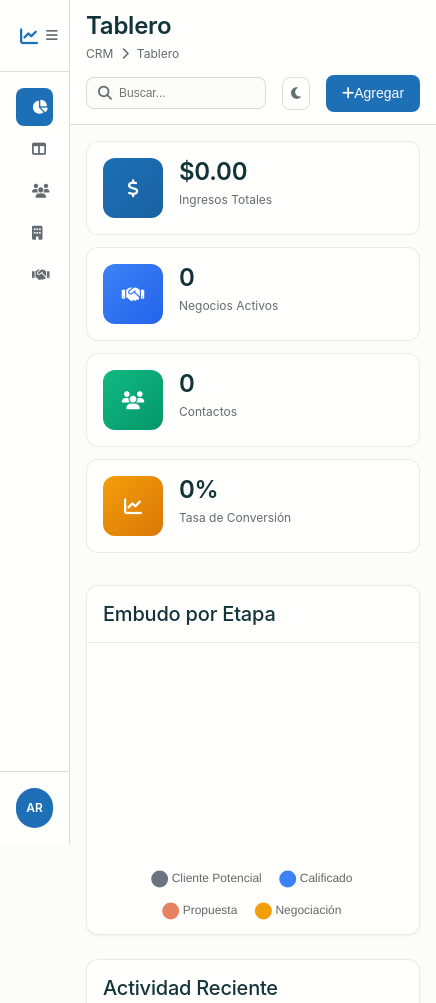
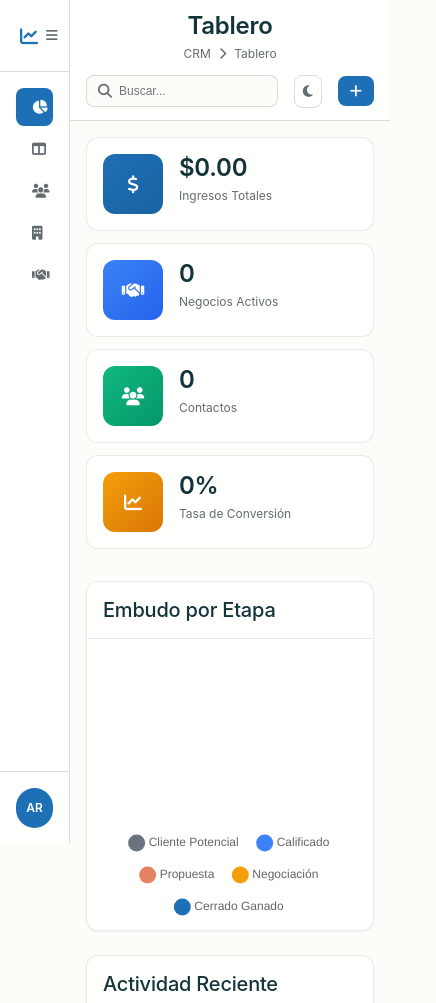
Before and after one commit to magicdesignefecto/CRM-Magic-Design-Efecto-Pro, a plain HTML site: page index.html in a window 390 px wide. Shown: the top 1003 px of the page, 436 px wide, since content can reach past the window. Drawn offline with nearby package versions, Linux system fonts and the light colour scheme; a web font is replaced by a local one.

Commit message:
Update index.html

```diff
--- a/index.html
+++ b/index.html
@@ -331,6 +331,7 @@
         body {
           margin: 0;
           padding: 0;
+          overflow-x: hidden;
         }
 
         *,
@@ -776,6 +777,7 @@
             color: var(--color-text);
             display: flex;
             min-height: 100vh;
+            overflow-x: hidden;
         }
 
         /* Sidebar Styles */
@@ -833,7 +835,8 @@
         }
 
         .sidebar-menu {
-            flex: 1;
+            flex-grow: 1;
+            overflow-y: auto;
             padding: var(--space-16);
         }
 
@@ -927,6 +930,8 @@
             transition: margin-left var(--duration-normal) var(--ease-standard);
             display: flex;
             flex-direction: column;
+            overflow-x: hidden;
+            max-width: 100%;
         }
 
         .sidebar.collapsed + .main-content {
@@ -1688,12 +1693,33 @@
                 align-items: stretch;
             }
 
+            .header-left {
+                width: 100%;
+                text-align: center;
+            }
+
+            .breadcrumb {
+                justify-content: center;
+            }
+
             .header-right {
+                width: 100%;
                 justify-content: space-between;
             }
 
+            .search-box {
+                flex-grow: 1;
+            }
+
             .search-box input {
-                width: 180px;
+                width: 100%;
+            }
+
+            #addNewBtn span {
+                display: none;
+            }
+            #addNewBtn {
+                padding: var(--space-8) var(--space-12);
             }
 
             .metrics-grid {
```
